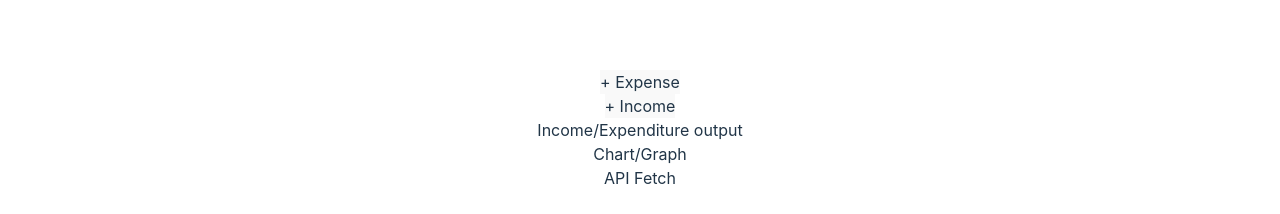
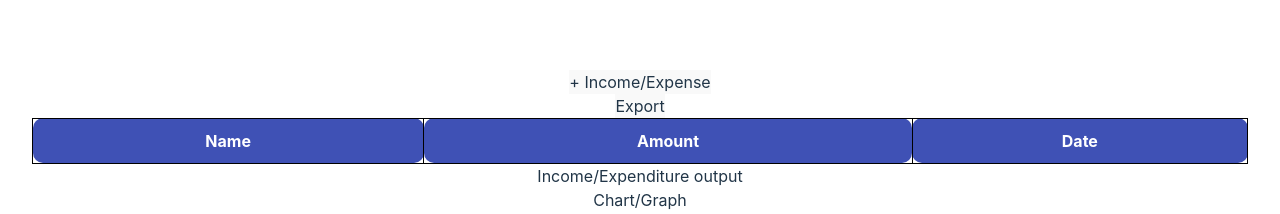
Before and after one commit to solidmoneyti/Project2, a React (Vite) app: page / in a window 1280 px wide. Shown: the part 1021-1235 px from the top of the page. Built offline with nearby package versions, Linux system fonts and the light colour scheme.

Commit message:
append table

```diff
--- a/src/App.jsx
+++ b/src/App.jsx
@@ -4,13 +4,14 @@ import Navbar from './component/Navbar/index';
 import ExpenseModal from './component/table/ExpenseModal';
 import SecondRow from './component/rows/SecondRow';
 import ThirdRow from './component/rows/ThirdRow';
+import DataRow from './component/rows/dataRow';
 
 const App = () => {
-  //FOR EXPENSES
   const [isModalOpen, setIsModalOpen] = useState(false);
   const [expenseName, setExpenseName] = useState('');
   const [expenseAmount, setExpenseAmount] = useState('');
   const [expenseDate, setExpenseDate] = useState('');
+  const [tableData, setTableData] = useState([]); // State to manage table data
 
   const handleOpenModal = () => {
     setIsModalOpen(true);
@@ -21,14 +22,25 @@ const App = () => {
   };
 
   const handleAddExpense = () => {
-    // expense output
-    console.log("Expense Name:", expenseName);
-    console.log("Expense Amount:", expenseAmount);
-    console.log("Expense Date:", expenseDate);
+    console.log("Adding expense:", expenseName, expenseAmount, expenseDate);
+    // Add the new expense to table data
+    const newExpense = {
+      name: expenseName,
+      amount: expenseAmount,
+      date: expenseDate
+    };
+    console.log("New expense:", newExpense);
+    setTableData([...tableData, newExpense]);
 
-    // Close the modal after adding expense
+    // Clear input fields
+    setExpenseName('');
+    setExpenseAmount('');
+    setExpenseDate('');
+    console.log("Table data after adding:", tableData);
+    // Close the modal
     handleCloseModal();
   };
+
 
   return (
     <div className="bg-gray-100 h-screen">
@@ -42,6 +54,10 @@ const App = () => {
 
         {/* Second Row */}
         <SecondRow handleOpenModal={handleOpenModal} />
+
+        {/* DataRow component */}
+        <DataRow tableData={tableData} />
+
 
         {/* Third Row */}
         <ThirdRow />
--- a/src/component/rows/SecondRow.jsx
+++ b/src/component/rows/SecondRow.jsx
@@ -6,13 +6,13 @@ const SecondRow = ({ handleOpenModal }) => {
       <div className="w-1/2 bg-white p-4 rounded shadow-lg flex justify-center text-center">
         {/* Button in the center of Column 1 */}
         <button className="bg-blue-500 hover:bg-blue-700 text-white font-bold py-2 px-4 rounded" onClick={handleOpenModal}>
-          + Expense
+          + Income/Expense
         </button>
       </div>
-      <div className="w-1/2 bg-white p-4 rounded shadow-lg flex justify-center items-center">
+      <div className="w-1/2 bg-white p-4 rounded shadow-lg flex justify-center text-center">
         {/* Button in the center of Column 2 */}
-        <button className="bg-blue-500 hover:bg-blue-700 text-white font-bold py-2 px-4 rounded">
-          + Income
+        <button className="bg-red-500 hover:bg-red-700 text-white font-bold py-2 px-4 rounded">
+          Export
         </button>
       </div>
     </div>
--- /dev/null
+++ b/src/component/rows/dataRow.jsx
@@ -0,0 +1,29 @@
+import React from 'react';
+import '../rows/tableStyles.css' // Import the CSS file containing table styles
+
+const DataRow = ({ tableData }) => {
+  return (
+    <div className="data-row flex justify-center py-8">
+      <table>
+        <thead>
+          <tr>
+            <th>Name</th>
+            <th>Amount</th>
+            <th>Date</th>
+          </tr>
+        </thead>
+        <tbody>
+          {tableData.map((expense, index) => (
+            <tr key={index}>
+              <td>{expense.name}</td>
+              <td>{expense.amount}</td>
+              <td>{expense.date}</td>
+            </tr>
+          ))}
+        </tbody>
+      </table>
+    </div>
+  );
+};
+
+export default DataRow;
--- /dev/null
+++ b/src/component/rows/tableStyles.css
@@ -0,0 +1,49 @@
+/* Apply styles to the entire table */
+table {
+    width: 100%; /* Make the table span the page width */
+    border-collapse: separate; /* Separate border for table cells */
+    border-spacing: 10px; /* Add space between table cells */
+  }
+
+  /* Style table header */
+  th {
+    background-color: #4CAF50; /* Green background color */
+    color: white; /* White text color */
+    padding: 10px; /* Add padding to table header cells */
+  }
+
+  /* Style table body */
+  td {
+    background-color: #f2f2f2; /* Light gray background color */
+    padding: 10px; /* Add padding to table cells */
+  }
+
+  /* Style alternate rows */
+  tr:nth-child(even) {
+    background-color: #f9f9f9; /* Light gray background color for even rows */
+  }
+
+  /* Hover effect on table rows */
+  tr:hover {
+    background-color: #ddd; /* Darker gray background color on hover */
+  }
+
+  /* Add border to table */
+  table, th, td {
+    border: 1px solid black; /* Add border to table, header, and cells */
+  }
+
+  /* Additional styles for a colorful and fun table */
+  th, td {
+    border-radius: 10px; /* Rounded corners for cells */
+  }
+
+  /* Colorful background for table header and body */
+  th {
+    background-color: #3f51b5; /* Indigo background color for header */
+  }
+
+  td {
+    background-color: #ff9800; /* Orange background color for body cells */
+    color: white; /* White text color for body cells */
+  }
--- a/src/component/table/ExpenseModal.jsx
+++ b/src/component/table/ExpenseModal.jsx
@@ -1,19 +1,36 @@
-// ExpenseModal.js
-
-import React from 'react';
+import React, { useState } from 'react';
 
 const ExpenseModal = ({ isOpen, onClose, onAddExpense, expenseName, setExpenseName, expenseAmount, setExpenseAmount, expenseDate, setExpenseDate }) => {
+  const [transactionType, setTransactionType] = useState('expense');
+
+  const handleTransactionTypeChange = (e) => {
+    setTransactionType(e.target.value);
+  };
+
+  const handleAddButtonClick = () => {
+    onAddExpense(); // Call onAddExpense function from props
+    onClose(); // Close the modal after adding the expense
+  };
+
   return (
     isOpen && (
       <div className="fixed z-10 inset-0 overflow-y-auto flex justify-center items-center">
         <div className="relative bg-white rounded-lg w-1/3">
           <div className="p-8">
-            <h2 className="text-lg font-semibold mb-4">Add Expense</h2>
-            <input type="text" placeholder="Expense Name" className="border border-gray-300 rounded-lg mb-4 w-full px-4 py-2" value={expenseName} onChange={(e) => setExpenseName(e.target.value)} />
+            <h2 className="text-lg font-semibold mb-4">Add {transactionType === 'expense' ? 'Expense' : 'Income'}</h2>
+            <select
+              value={transactionType}
+              onChange={handleTransactionTypeChange}
+              className="border border-gray-300 rounded-lg mb-4 w-full px-4 py-2"
+            >
+              <option value="expense">Expense</option>
+              <option value="income">Income</option>
+            </select>
+            <input type="text" placeholder="Transaction Name" className="border border-gray-300 rounded-lg mb-4 w-full px-4 py-2" value={expenseName} onChange={(e) => setExpenseName(e.target.value)} />
             <input type="number" placeholder="Amount" className="border border-gray-300 rounded-lg mb-4 w-full px-4 py-2" value={expenseAmount} onChange={(e) => setExpenseAmount(e.target.value)} />
             <input type="date" placeholder="Date" className="border border-gray-300 rounded-lg mb-4 w-full px-4 py-2" value={expenseDate} onChange={(e) => setExpenseDate(e.target.value)} />
             <div className="flex justify-end">
-              <button className="bg-blue-500 hover:bg-blue-700 text-white font-bold py-2 px-4 rounded" onClick={onAddExpense}>Add</button>
+              <button className="bg-blue-500 hover:bg-blue-700 text-white font-bold py-2 px-4 rounded" onClick={handleAddButtonClick}>Add</button>
               <button className="bg-gray-300 hover:bg-gray-400 text-gray-800 font-bold py-2 px-4 rounded ml-4" onClick={onClose}>Cancel</button>
             </div>
           </div>
```
